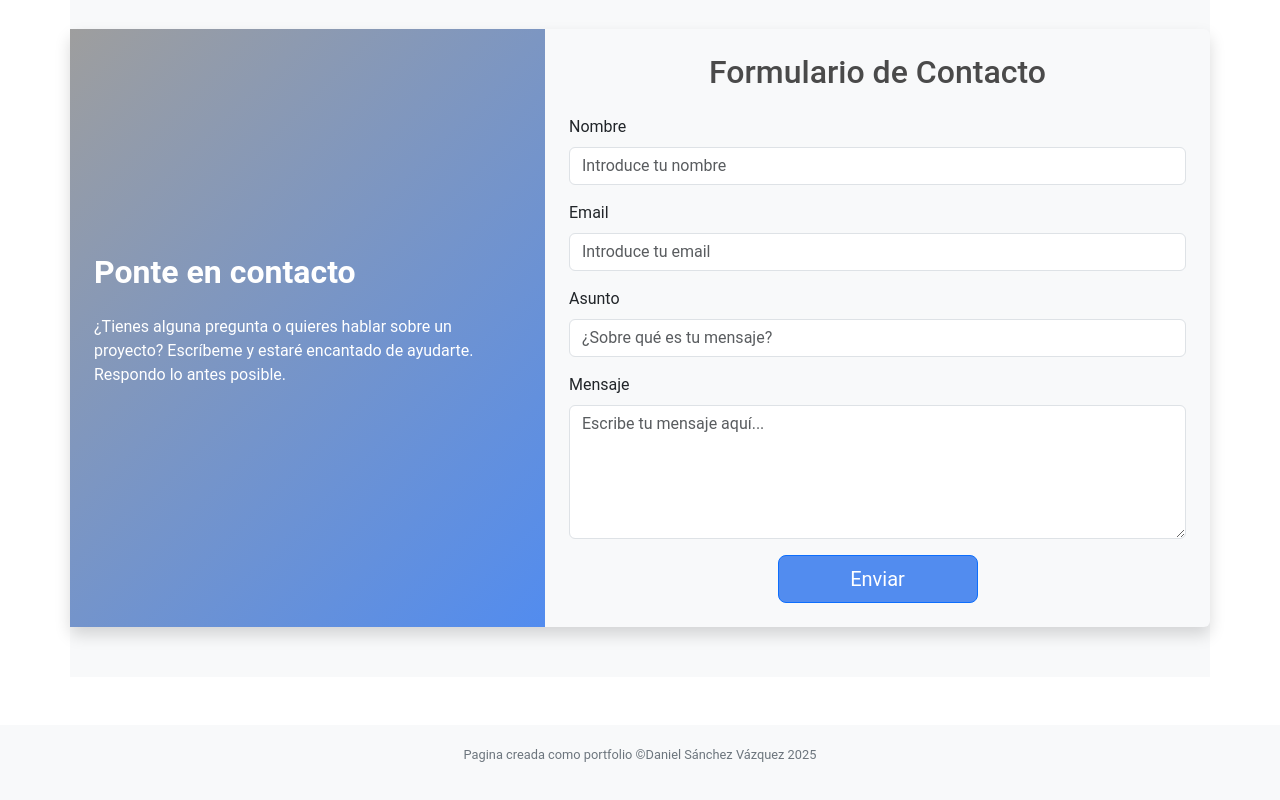
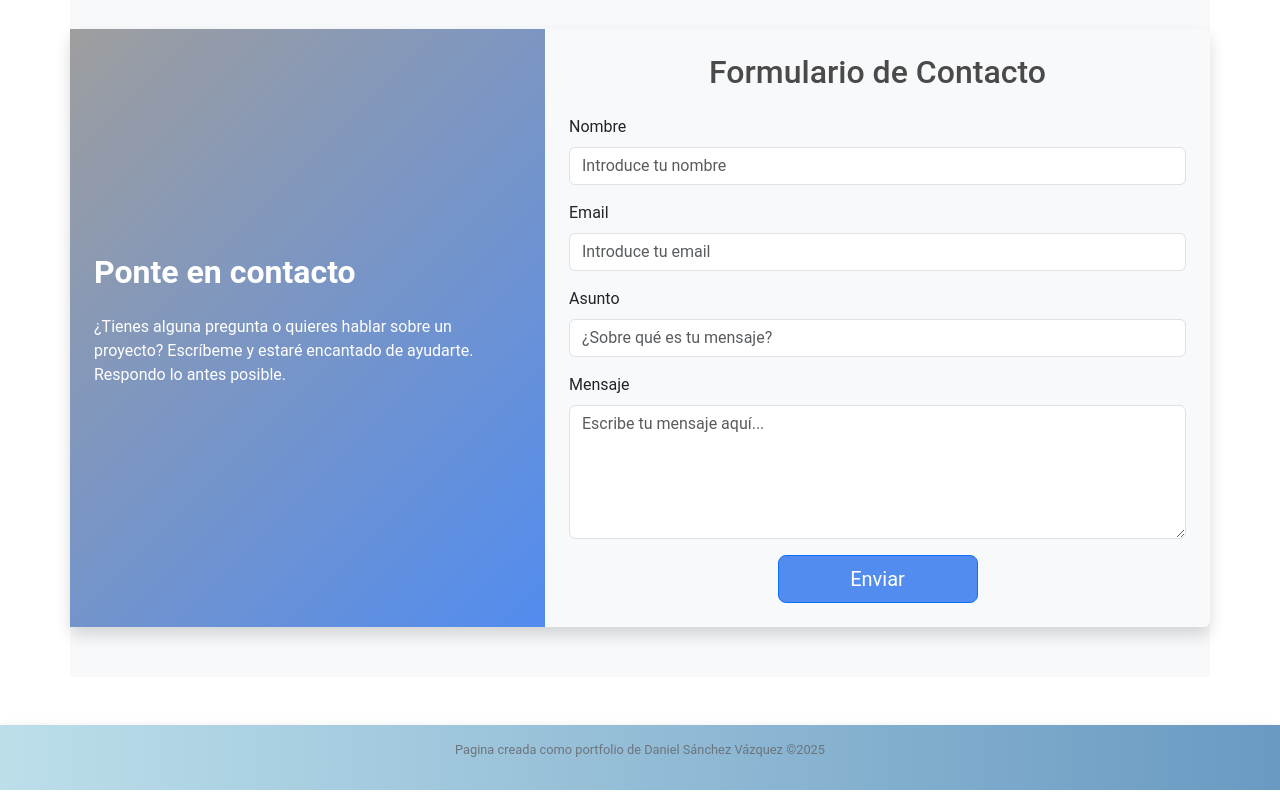
Before and after one commit to DaniSanchezDev/Portfolio, a plain HTML site: page index.html in a window 1280 px wide. Shown: the part 2286-3086 px from the top of the page. Drawn offline with nearby package versions, Linux system fonts and the light colour scheme.

Commit message:
add styles to footer

```diff
--- a/css/styles.css
+++ b/css/styles.css
@@ -72,6 +72,10 @@ h3 {
   padding: 10px 0;
 }
 
+.carousel-item .d-flex {
+  gap: 20px;
+}
+
 .carousel-control-prev-icon,
 .carousel-control-next-icon {
   filter: invert(50%);
@@ -118,6 +122,9 @@ footer {
   color: #6c757d;
   text-align: center;
   padding: 20px 0;
+  background: linear-gradient(90deg, rgba(173,216,230,0.8) 0%, rgba(70,130,180,0.8) 100%);
+  padding: 15px;
+  box-shadow: 0 2px 10px rgba(0, 0, 0, 0.1);
 }
 
 a {
--- a/index.html
+++ b/index.html
@@ -402,7 +402,7 @@
 
 
     <footer class="bg-light">
-      <p>Pagina creada como portfolio &copy;Daniel Sánchez Vázquez 2025</p>
+      <p>Pagina creada como portfolio de Daniel Sánchez Vázquez &copy;2025</p>
     </footer>
 
     <script src="https://cdn.jsdelivr.net/npm/bootstrap@5.3.0-alpha1/dist/js/bootstrap.bundle.min.js"></script>
```
